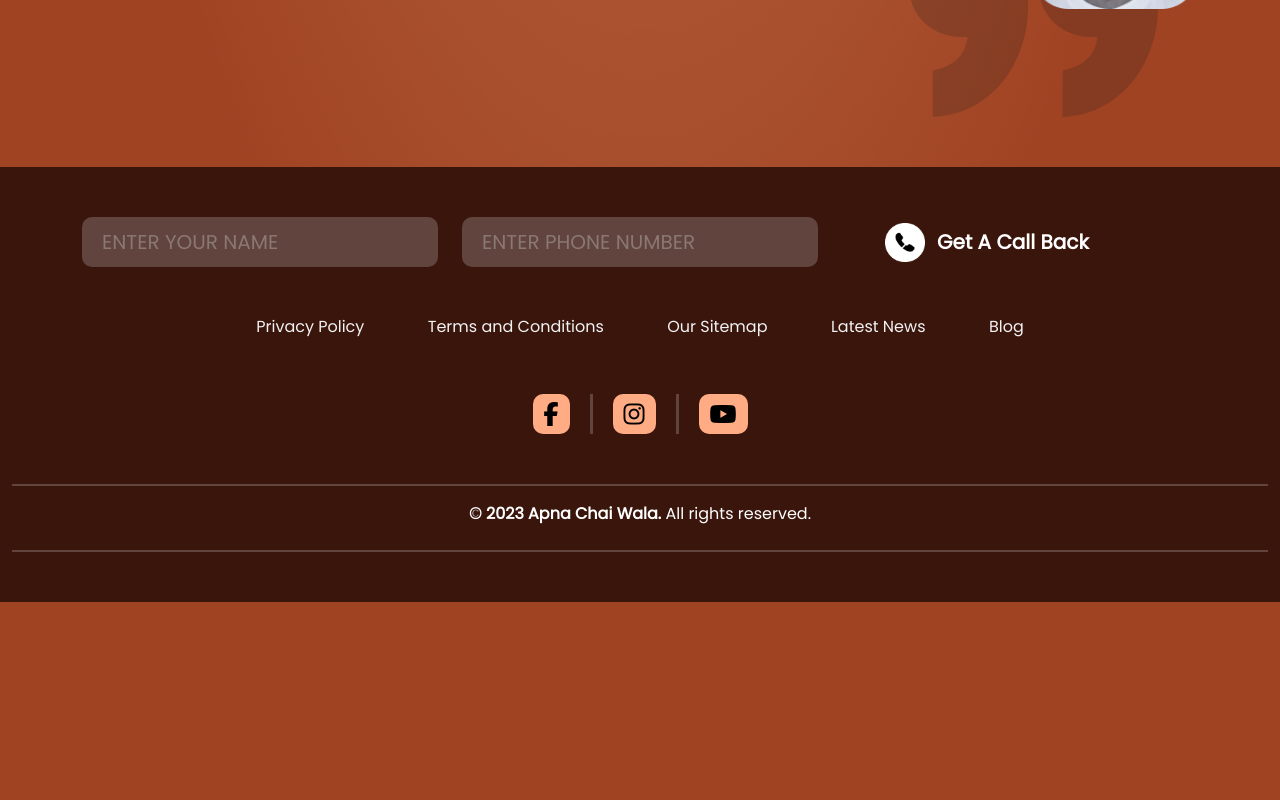
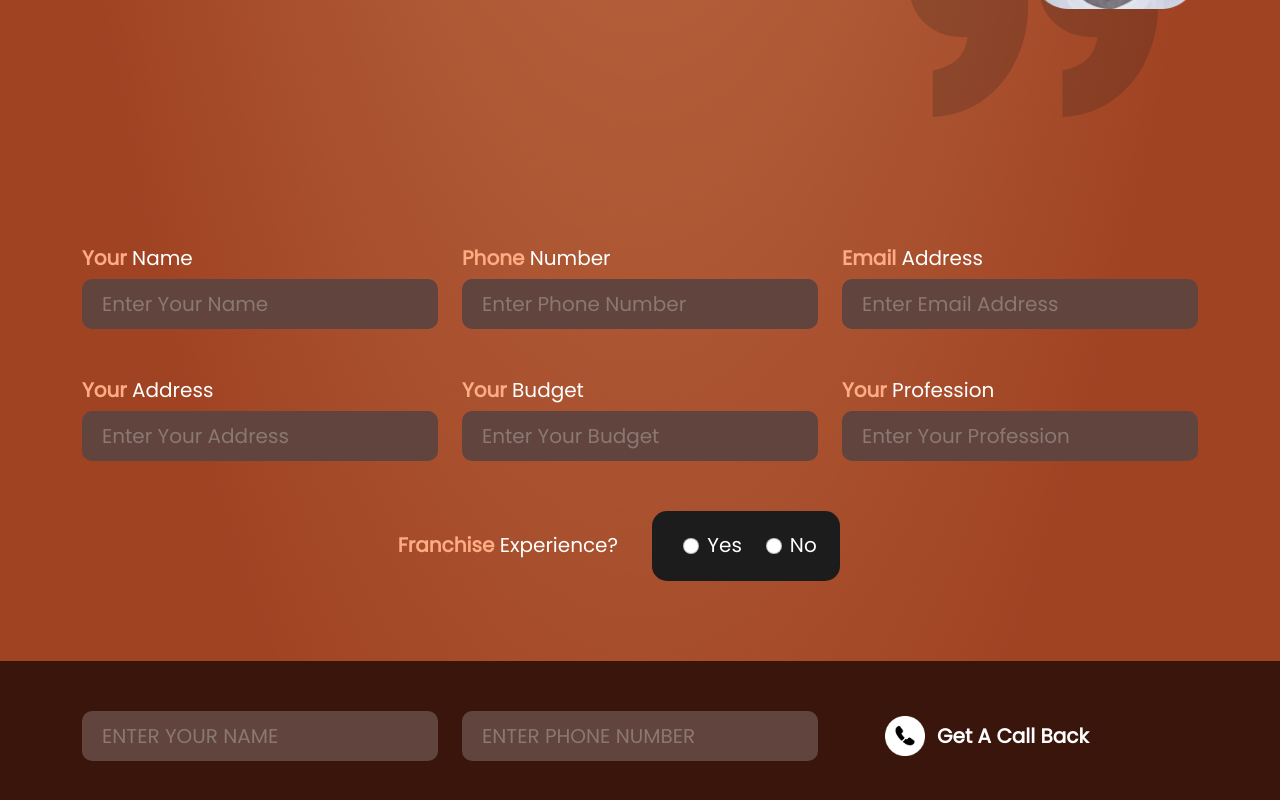
Before and after one commit to hanishwahi/apnachaiwala, a React (Create React App) app: page /franchise in a window 1280 px wide. Shown: the part 3578-4378 px from the top of the page. Before the commit the page ends 4180 px from the top, so only its background shows below. Built offline with nearby package versions, Linux system fonts and the light colour scheme.

Commit message:
first commit

```diff
--- a/src/Pages/Franchise/Franchise.js
+++ b/src/Pages/Franchise/Franchise.js
@@ -5,6 +5,7 @@ import FranchiseBanner from './FranchiseBanner'
 import FranchiseBox from './FranchiseBox'
 import SuccessStories from './SuccessStories'
 import Slider1 from './Slider'
+import FranchiseInput from './FranchiseInput'
 function Franchise() {
   return (
     <>
@@ -13,6 +14,7 @@ function Franchise() {
       <FranchiseBox />
       <Slider1 />
       <SuccessStories />
+      <FranchiseInput/>
       <Footer />
     </>
   )
--- /dev/null
+++ b/src/Pages/Franchise/FranchiseInput.js
@@ -0,0 +1,64 @@
+import React from 'react'
+
+function FranchiseInput() {
+    return (
+        <>
+            <div className="container-fluid franchise-form-main">
+                <div className="container-xl">
+                    <form action="">
+                        <div className="row">
+                            <div className="col-lg-4 col-sm-6 form-inner">
+                                <label htmlFor=""><span>Your</span> Name</label> <br />
+                                <input type="text" placeholder='Enter Your Name' />
+                            </div>
+                            <div className="col-lg-4 col-sm-6 form-inner">
+                                <label htmlFor=""><span>Phone</span> Number</label> <br />
+                                <input type="number" placeholder='Enter Phone Number' />
+                            </div>
+                            <div className="col-lg-4 col-sm-6 form-inner">
+                                <label htmlFor=""><span>Email</span> Address</label> <br />
+                                <input type="email" placeholder='Enter Email Address' />
+                            </div>
+                            <div className="col-lg-4 col-sm-6 form-inner">
+                                <label htmlFor=""><span>Your</span> Address</label> <br />
+                                <input type="text" placeholder='Enter Your Address' />
+                            </div>
+                            <div className="col-lg-4 col-sm-6 form-inner">
+                                <label htmlFor=""><span>Your</span> Budget</label> <br />
+                                <input type="text" placeholder='Enter Your Budget' />
+                            </div>
+                            <div className="col-lg-4 col-sm-6 form-inner">
+                                <label htmlFor=""><span>Your</span> Profession</label> <br />
+                                <input type="text" placeholder='Enter Your Profession' />
+                            </div>
+                            <div className="col-lg-12">
+                                <div className="row align-items-center justify-content-center form-inner-radio">
+                                    <div className="col-md-6 text-md-end text-center mb-3 mb-md-0">
+                                        <h2><span>Franchise</span> Experience?</h2>
+                                    </div>
+                                    <div className='col-md-6 text-center d-flex justify-content-center justify-content-md-start'>
+                                        <div className="form-radio-bg ">
+                                            <div class="p-2">
+                                                <input class="form-check-input mx-2" type="radio" name="inlineRadioOptions" id="inlineRadio1" value="option1" />
+                                                <label class="form-check-label" for="inlineRadio1">Yes</label>
+                                            </div>
+                                            <div class="p-2">
+                                                <input class="form-check-input mx-2" type="radio" name="inlineRadioOptions" id="inlineRadio2" value="option2" />
+                                                <label class="form-check-label" for="inlineRadio2">No</label>
+                                            </div>
+                                        </div>
+
+
+                                    </div>
+                                </div>
+
+                            </div>
+                        </div>
+                    </form>
+                </div>
+            </div >
+        </>
+    )
+}
+
+export default FranchiseInput
--- a/src/Style/Style.css
+++ b/src/Style/Style.css
@@ -580,7 +580,6 @@ input::-webkit-inner-spin-button {
 }
 
 
-
 .franchise-bg {
     background-image: url('../Images/missionbg.png');
     background-position: center;
@@ -773,8 +772,8 @@ input::-webkit-inner-spin-button {
     line-height: 99.5%;
     text-align: center;
 }
-.testimonial-main{
-    padding: 40px 0px;
+.testimonial-main {
+    padding: 40px 0;
 }
 
 .testimonial p {
@@ -804,17 +803,17 @@ input::-webkit-inner-spin-button {
     line-height: normal;
 }
 
-.testimonial-block{
+.testimonial-block {
     position: relative;
 }
-.upper-quote{
+.upper-quote {
     position: absolute;
     top: 0;
     z-index: -1;
     opacity: 0.2;
     left: 50px;
 }
-.lower-quote{
+.lower-quote {
     position: absolute;
     /* top: 0; */
     z-index: -1;
@@ -822,3 +821,81 @@ input::-webkit-inner-spin-button {
     right: 40px;
     bottom: -20px;
 }
+
+
+/* form  */
+.franchise-form-main {
+    padding: 80px 0;
+}
+.form-inner label {
+    margin-bottom: 10px;
+    color: #FFF;
+    font-family: Poppins;
+    font-size: 20px;
+    font-style: normal;
+    font-weight: 400;
+    line-height: 99.5%;
+}
+.form-inner label span {
+    color: #FFAB83;
+    font-family: Poppins;
+    font-size: 20px;
+    font-style: normal;
+    font-weight: 700;
+    line-height: 99.5%; /* 19.9px */
+}
+.form-inner input {
+    background-color: #61443D;
+    padding: 10px 20px;
+    border: none;
+    outline: none;
+    width: 100%;
+    border-radius: 10px;
+    color: #fff;
+    font-family: Poppins;
+    font-size: 20px;
+    font-weight: 400;
+    margin-bottom: 50px;
+}
+.form-inner input::placeholder {
+    color: #8a7873;
+}
+
+.form-inner-radio h2 {
+    color: #FFF;
+    font-family: Poppins;
+    font-size: 20px;
+    font-style: normal;
+    font-weight: 400;
+    line-height: 99.5%;
+    margin: 0;
+    padding-right: 10px;
+}
+
+.form-inner-radio h2 span {
+    color: #FFAB83;
+    font-family: Poppins;
+    font-size: 20px;
+    font-style: normal;
+    font-weight: 700;
+    line-height: 99.5%; /* 19.9px */
+}
+.form-radio-bg{
+    background-color: #1C1C1C;
+    padding: 15px;
+    border-radius: 15px;
+    width: 188px;
+    display: flex;
+    justify-content: center;
+}
+
+.form-inner-radio label{
+    margin-bottom: 10px;
+    color: #FFF;
+    font-family: Poppins;
+    font-size: 20px;
+    font-style: normal;
+    font-weight: 400;
+    line-height: 99.5%;
+    margin: 0px;
+}
```
